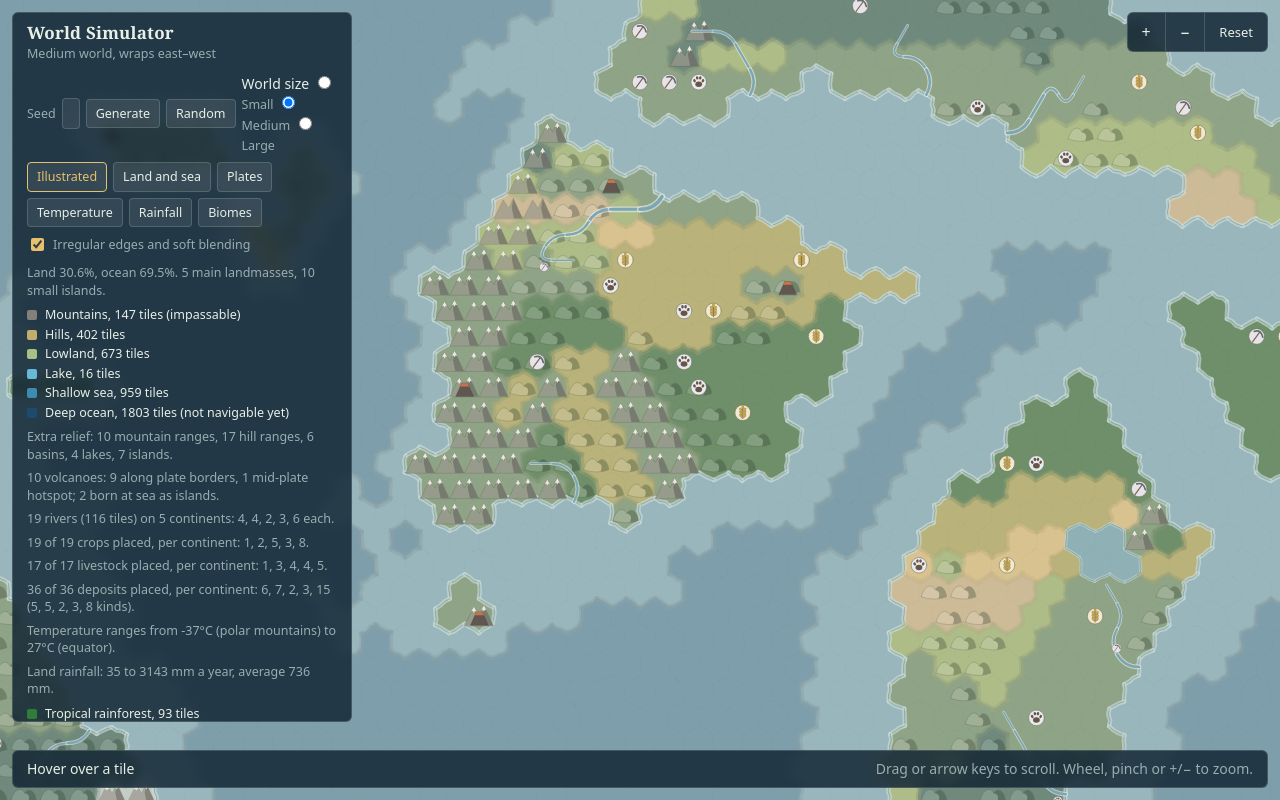
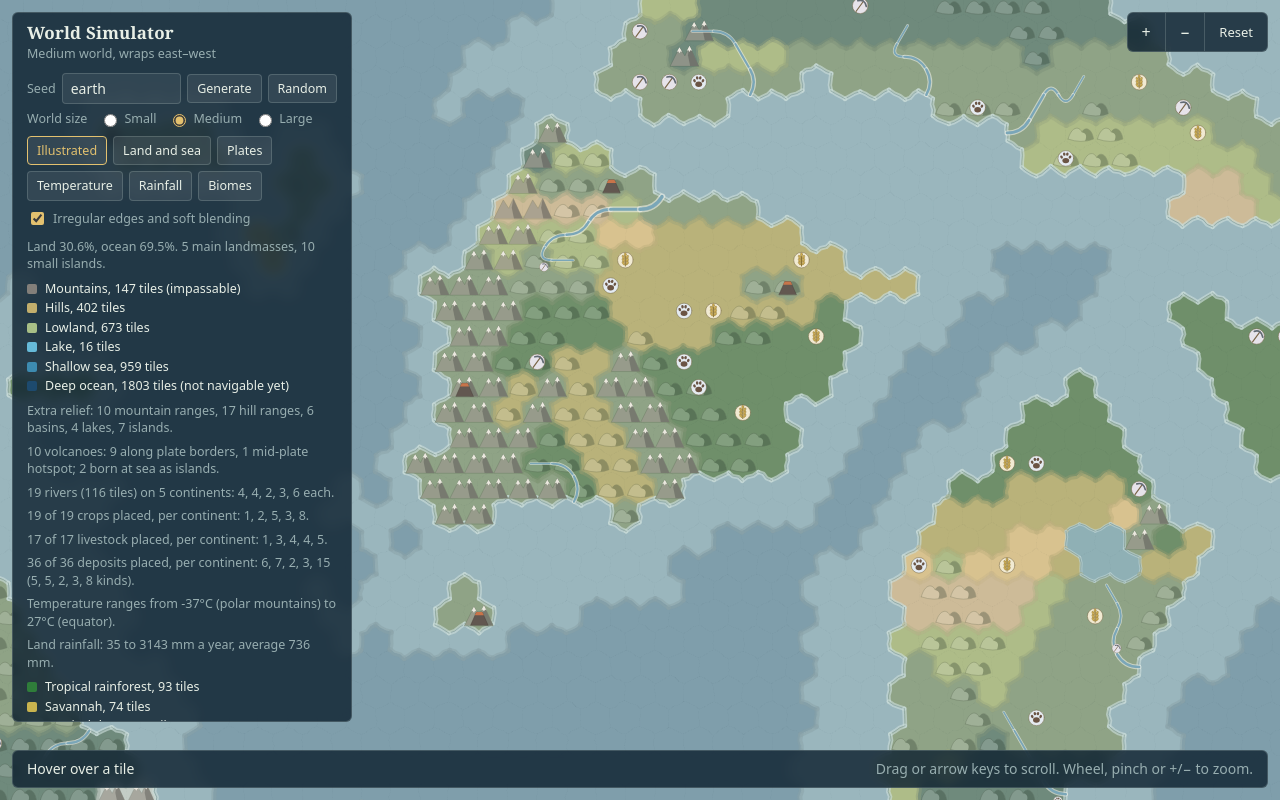
Before and after one commit to david820428/WorldSimulator, a plain HTML site: page index.html in a window 1280 px wide. Drawn offline with Linux system fonts and the light colour scheme.

Commit message:
Add styles for world size selection in seed form

```diff
--- a/css/style.css
+++ b/css/style.css
@@ -59,3 +59,10 @@ body { font: 14px/1.4 system-ui, -apple-system, "Segoe UI", sans-serif; color: v
 
 .edges { display: flex; align-items: center; gap: 6px; margin-top: 8px; font-size: 12.5px; color: var(--muted); cursor: pointer; }
 .edges input { accent-color: var(--accent); }
+
+/* world size choice sits on its own line under the seed row */
+#seed-form { flex-wrap: wrap; }
+.sizes { flex: 0 0 100%; display: flex; align-items: center; gap: 12px; font-size: 12.5px; }
+.sizes span { color: var(--muted); }
+.sizes label { display: flex; align-items: center; gap: 4px; color: var(--text); cursor: pointer; }
+.sizes input { accent-color: var(--accent); }
```
